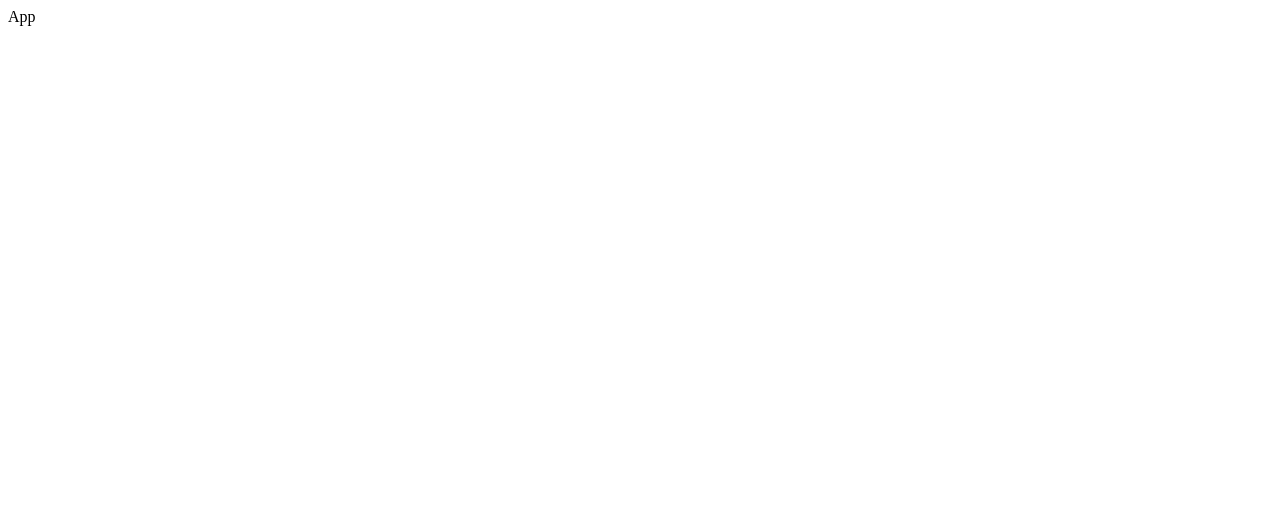
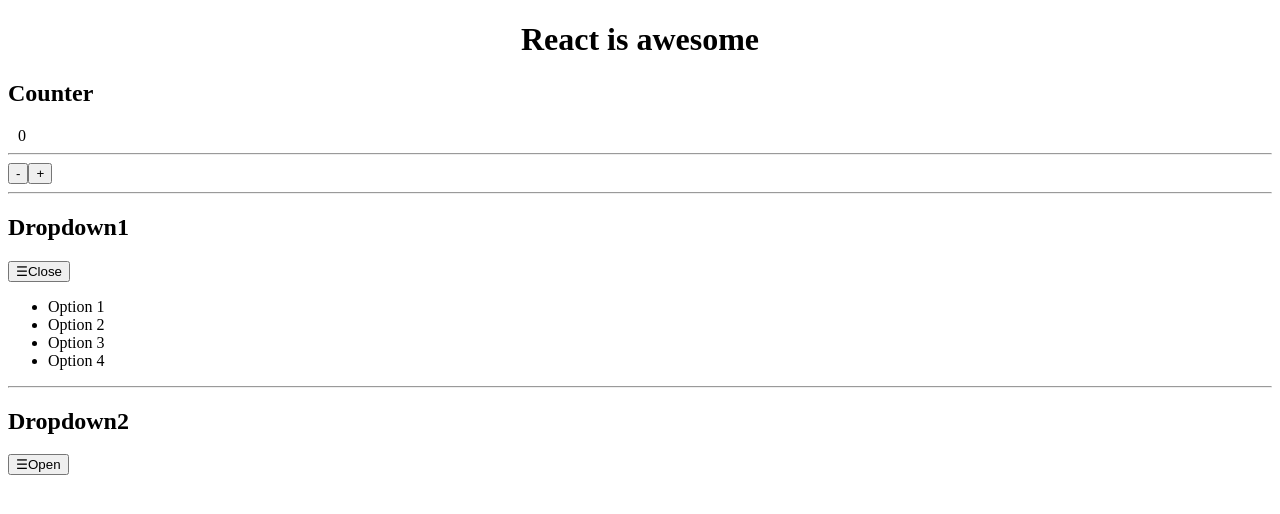
Before and after one commit to VitaliiKalinbet/react_js_20, a React (Create React App) app: page / in a window 1280 px wide. Shown: the top 514 px of the page. Built offline with nearby package versions, Linux system fonts and the light colour scheme.

Commit message:
04 events and state

```diff
--- a/src/components/App.js
+++ b/src/components/App.js
@@ -1,7 +1,26 @@
 import React from 'react';
+import Counter from './Counter/Counter';
+import Dropdown from './Dropdown/Dropdown';
 
 function App() {
-  return <div>App</div>;
+  return (
+    <div>
+      <h1 style={{ textAlign: 'center' }}>React is awesome</h1>
+
+      <h2>Counter</h2>
+      <Counter />
+
+      <hr />
+      <h2>Dropdown1</h2>
+      <Dropdown defaultState />
+
+      <hr />
+      <h2>Dropdown2</h2>
+      <Dropdown />
+    </div>
+  );
 }
 
+App.propTypes = {};
+
 export default App;
--- /dev/null
+++ b/src/components/Controls/Controls.js
@@ -0,0 +1,25 @@
+import React from 'react';
+import PropTypes from 'prop-types';
+
+const Controls = ({ onIncrement, onDecrement, buttonDecrementDisable }) => (
+  <>
+    <button
+      onClick={buttonDecrementDisable && onDecrement}
+      // onClick={buttonDecrementDisable ? onDecrement : null}
+      type="button"
+    >
+      -
+    </button>
+    <button onClick={onIncrement} type="button">
+      +
+    </button>
+  </>
+);
+
+Controls.propTypes = {
+  onIncrement: PropTypes.func.isRequired,
+  onDecrement: PropTypes.func.isRequired,
+  buttonDecrementDisable: PropTypes.bool.isRequired,
+};
+
+export default Controls;
--- /dev/null
+++ b/src/components/Counter/Counter.js
@@ -0,0 +1,66 @@
+/* eslint-disable */
+import React, { Component } from 'react';
+import Controls from '../Controls/Controls';
+
+class Counter extends Component {
+  // Под капотом работает так
+  // constructor() {
+  //   super();
+  //   this.state = {
+  //     value: 0,
+  //   };
+
+  //   this.handleIncrement = this.handleIncrement.bind(this);
+  //   this.handleDecrement = this.handleDecrement.bind(this);
+  // }
+
+  // handleIncrement() {
+  //   this.setState({ value: this.state.value + 1 });
+  // }
+
+  // handleDecrement() {
+  //   this.setState({ value: this.state.value - 1 });
+  // }
+
+  state = {
+    value: 0,
+  };
+
+  handleIncrement = () => {
+    this.setState(
+      prevState => ({ value: prevState.value + 1 }),
+      () => {
+        console.log(this.state.value);
+      },
+    );
+  };
+
+  handleDecrement = () => {
+    this.setState(prevState => ({ value: prevState.value - 1 }));
+  };
+
+  render() {
+    const buttonDecrementDisable = false;
+    return (
+      <>
+        {/* <button onClick={this.handleDecrement} type="button">
+          -
+        </button>
+        <span style={{ padding: 10 }}>{this.state.value}</span>
+        <button onClick={this.handleIncrement} type="button">
+          +
+        </button> */}
+
+        <span style={{ padding: 10 }}>{this.state.value}</span>
+        <hr />
+        <Controls
+          buttonDecrementDisable={buttonDecrementDisable}
+          onIncrement={this.handleIncrement}
+          onDecrement={this.handleDecrement}
+        />
+      </>
+    );
+  }
+}
+
+export default Counter;
--- /dev/null
+++ b/src/components/Dropdown/Dropdown.js
@@ -0,0 +1,46 @@
+import React, { Component } from 'react';
+import T from 'prop-types';
+
+export default class Dropdown extends Component {
+  static propTypes = {
+    defaultState: T.bool,
+  };
+
+  static defaultProps = {
+    defaultState: false,
+  };
+
+  state = {
+    isOpen: this.props.defaultState,
+  };
+
+  handleToggle = () => {
+    this.setState(prevState => ({
+      isOpen: !prevState.isOpen,
+    }));
+  };
+
+  render() {
+    const { isOpen } = this.state;
+
+    return (
+      <div>
+        <button type="button" onClick={this.handleToggle}>
+          &#9776;
+          {isOpen ? 'Close' : 'Open'}
+        </button>
+
+        {isOpen && (
+          <div>
+            <ul>
+              <li>Option 1</li>
+              <li>Option 2</li>
+              <li>Option 3</li>
+              <li>Option 4</li>
+            </ul>
+          </div>
+        )}
+      </div>
+    );
+  }
+}
```
